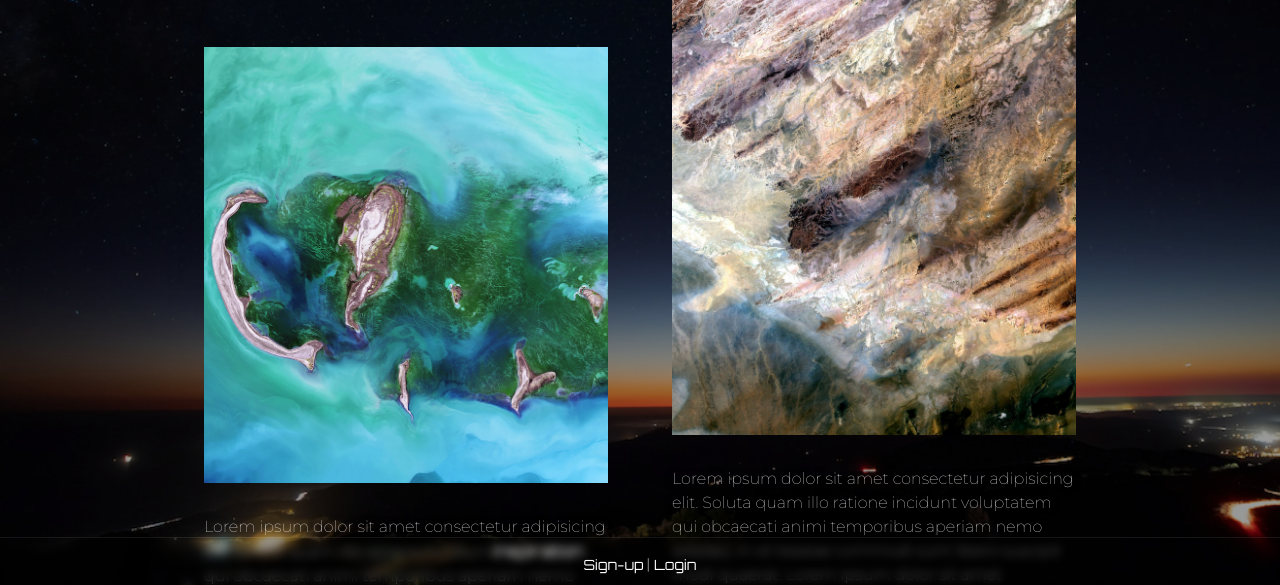
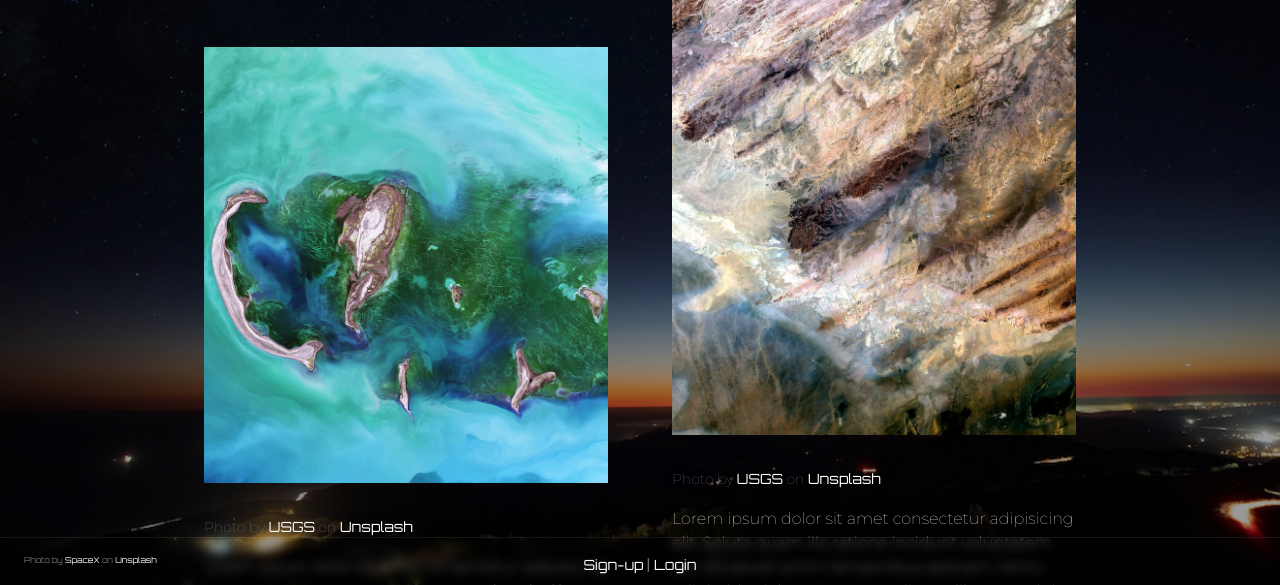
Before and after one commit to govindraj7/GISart_Blog, a Flask app: page /about in a window 1280 px wide. Shown: the part 384-969 px from the top of the page. Run offline with Flask 2, Linux system fonts and the light colour scheme; some libraries are stand-ins or nearby versions.

Commit message:
image credits for those I did not create myself

```diff
--- a/app/static/css/main.css
+++ b/app/static/css/main.css
@@ -127,6 +127,13 @@ a:focus {
   transform-origin: bottom left;
 }
 
+.credit {
+  font-size: 0.5rem;
+  padding: 8px;
+  position: absolute;
+  left: 1rem;
+}
+
 /** ///// img related ///// ------------------------------------------------------------------------------------------------------------------------ */
 
 .img-bg {
@@ -175,4 +182,12 @@ a:focus {
   .container {
     width: 95%;
   }
+  .credit {
+    font-size: 0.5rem;
+    padding: 8px;
+    position: absolute;
+    top: 80%;
+    left: 50%;
+    transform: translate(-50%, -50%);
+  }
 }
--- a/app/static/css/navbar.css
+++ b/app/static/css/navbar.css
@@ -69,4 +69,7 @@ li.nav-item::marker {
   nav {
     margin-bottom: 6vh;
   }
+  footer {
+    height: 5rem;
+  }
 }
--- a/app/templates/basic_pgs/about.html
+++ b/app/templates/basic_pgs/about.html
@@ -27,10 +27,27 @@
       onmouseout="KazakImage2(this)"
     />
   </div>
+  <p class="text-muted">
+    <small>
+      Photo by
+      <a
+        href="https://unsplash.com/@usgs?utm_source=unsplash&utm_medium=referral&utm_content=creditCopyText"
+        >USGS</a
+      >
+      on
+      <a
+        href="https://unsplash.com/s/photos/satellite-imagery?utm_source=unsplash&utm_medium=referral&utm_content=creditCopyText"
+        >Unsplash</a
+      ></small
+    >
+  </p>
   <p>
     Lorem ipsum dolor sit amet consectetur adipisicing elit. Soluta quam illo
     ratione incidunt
-    <a class="nav-link hover-line" href="{{ url_for('basic_pgs.inspiration') }}"
+    <a
+      class="nav-link hover-line"
+      href="{{ url_for('basic_pgs.inspiration') }}"
+      target="_blank"
       >inspiration</a
     >
     qui obcaecati animi temporibus aperiam nemo adipisci, in sit beatae commodi
@@ -54,6 +71,20 @@
       onmouseout="algeImage2(this)"
     />
   </div>
+  <p class="text-muted">
+    <small>
+      Photo by
+      <a
+        href="https://unsplash.com/@usgs?utm_source=unsplash&utm_medium=referral&utm_content=creditCopyText"
+        >USGS</a
+      >
+      on
+      <a
+        href="https://unsplash.com/s/photos/satellite-imagery?utm_source=unsplash&utm_medium=referral&utm_content=creditCopyText"
+        >Unsplash</a
+      ></small
+    >
+  </p>
   <p>
     Lorem ipsum dolor sit amet consectetur adipisicing elit. Soluta quam illo
     ratione incidunt voluptatem qui obcaecati animi temporibus aperiam nemo
--- a/app/templates/blog_post_pgs/create_post.html
+++ b/app/templates/blog_post_pgs/create_post.html
@@ -65,7 +65,7 @@
 <script>
   function image_size(elem) {
     console.log(elem.files[0].size);
-    document.cookie = "filesize=${elem.files[0].size}";
+    document.cookie = "image_size=${elem.files[0].size}";
     console.log(document.cookie);
   }
 </script>
--- a/app/templates/components/footer.html
+++ b/app/templates/components/footer.html
@@ -1,4 +1,16 @@
 <footer class="mt-auto text-white-50">
+  <small class="text-muted credit">
+    Photo by
+    <a
+      href="https://unsplash.com/@spacex?utm_source=unsplash&utm_medium=referral&utm_content=creditCopyText"
+      >SpaceX</a
+    >
+    on
+    <a
+      href="https://unsplash.com/s/photos/spacex?utm_source=unsplash&utm_medium=referral&utm_content=creditCopyText"
+      >Unsplash</a
+    >
+  </small>
   {% if current_user.is_authenticated %}
   <small>
     Logged in as {{ current_user.user_name }}. {% if current_user.id == 1 %}
```
